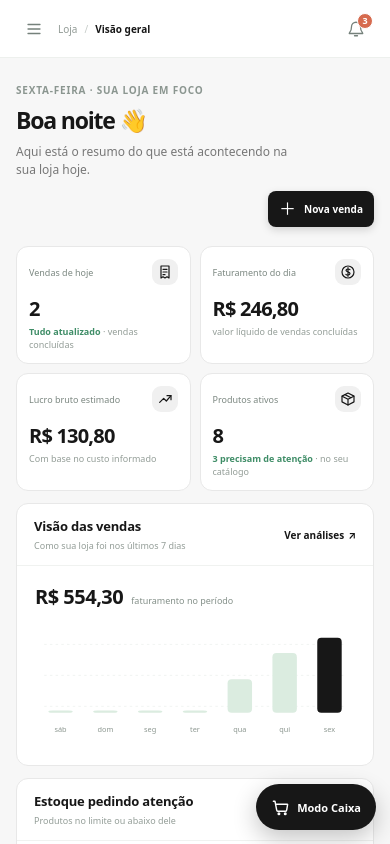
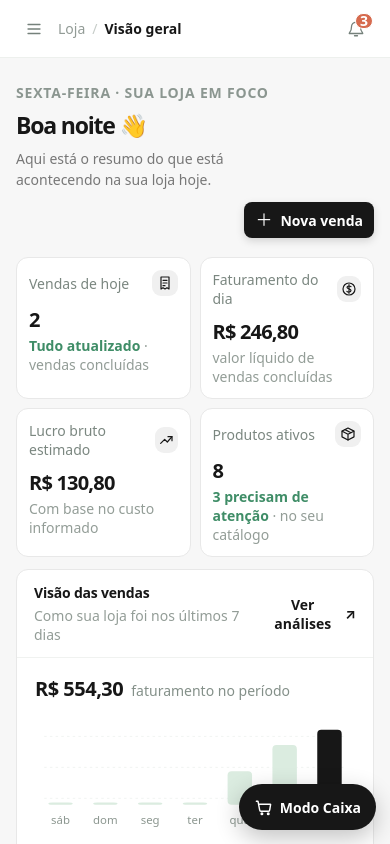
Before and after one commit to guigonzalez/balcaofacil, a website built with Vite: page index.html in a window 390 px wide. Shown: the top 844 px of the page. Built offline with nearby package versions, Linux system fonts and the light colour scheme.

Commit message:
Improve font size

```diff
--- a/styles.css
+++ b/styles.css
@@ -514,6 +514,135 @@ td strong { color: var(--ink); font-weight: 600; }
   .team-member-row { align-items: flex-start; flex-direction: column; gap: 8px; }
   .team-member-controls { width: 100%; justify-content: flex-start; flex-wrap: wrap; }
 }
+@media (max-width: 760px) {
+  .store-avatar,
+  .store-copy strong, .profile-copy strong,
+  .store-copy small, .profile-copy small,
+  .nav-caption,
+  .nav-link,
+  .nav-shortcut,
+  .nav-count,
+  .help-card strong,
+  .help-card p,
+  .profile-avatar,
+  .breadcrumbs,
+  .today-label,
+  .notification-count,
+  .stock-notification-copy strong,
+  .stock-notification-copy small,
+  .stock-notification-status,
+  .cashier-fab,
+  .sale-observation,
+  .eyebrow,
+  .page-subtitle,
+  .button,
+  .button-small,
+  .metric-top,
+  .metric-note,
+  .panel-title,
+  .panel-subtitle,
+  .text-link,
+  .chart-summary span,
+  .chart-label,
+  .chart-amount-label,
+  .analytics-toolbar label,
+  .analytics-toolbar > span,
+  .analytics-total,
+  .analytics-breakdown-label,
+  .analytics-product-name strong,
+  .analytics-product-name small,
+  .analytics-product-revenue,
+  .analytics-footnote,
+  .analytics-empty,
+  .stock-product,
+  .stock-sku,
+  .stock-level,
+  .stock-level span,
+  th,
+  td,
+  .cell-avatar,
+  .status-pill,
+  .stock-pill,
+  .table-action,
+  .search-box input,
+  .select-control, .date-control,
+  .list-count,
+  .empty-state strong,
+  .empty-state p,
+  .pos-folder-copy strong,
+  .pos-folder-copy small,
+  .pos-back-button,
+  .pos-browser-heading h2,
+  .pos-browser-heading > div > span,
+  .pos-product-name,
+  .pos-product-category,
+  .pos-product-price,
+  .pos-product-stock,
+  .cart-badge,
+  .cart-item-title,
+  .cart-item-total,
+  .cart-item-subtitle,
+  .quantity-control button,
+  .quantity-control span,
+  .cart-empty p,
+  .cart-customer,
+  .cart-customer select,
+  .cart-total-row,
+  .cart-total-row.grand,
+  .helper-note,
+  .filter-tab,
+  .cashflow-month-summary span,
+  .cashflow-settled-date,
+  .cashflow-delete-copy,
+  .customer-contact,
+  .detail-stat span,
+  .toast,
+  .toast-symbol,
+  .dialog-head p,
+  .form-field label,
+  .form-field input, .form-field select, .form-field textarea,
+  .field-hint,
+  .product-image-controls input[type="file"],
+  .product-image-remove,
+  .checkout-summary-row,
+  .checkout-summary-row.total,
+  .receipt-success > p,
+  .receipt-row,
+  .receipt-observation,
+  .auth-description,
+  .auth-form label,
+  .auth-form input,
+  .auth-message,
+  .auth-link,
+  .auth-footer,
+  .settings-section-title,
+  .team-description, .team-empty,
+  .team-member-info > strong,
+  .team-member-info > span,
+  .team-role-label,
+  .team-role-select,
+  .team-member-controls .table-action,
+  .destructive-settings > p:not(.settings-section-title), .deletion-warning,
+  .category-manager-row strong,
+  .category-manager-row small,
+  .import-preview-list li,
+  .import-preview-list li span, .import-preview-list li small,
+  .import-warning,
+  .import-sale-details,
+  .import-sale-description,
+  .page-heading > .button,
+  .app-shell.cashier-mode .pos-folder-copy strong,
+  .app-shell.cashier-mode .pos-product-name,
+  .app-shell.cashier-mode .pos-product-price,
+  .app-shell.cashier-mode .pos-product-stock,
+  .app-shell.cashier-mode .cart-panel .panel-header .table-action,
+  .app-shell.cashier-mode .cart-item-title, .app-shell.cashier-mode .cart-item-total,
+  .app-shell.cashier-mode .quantity-control span,
+  .app-shell.cashier-mode .cart-customer,
+  .app-shell.cashier-mode .cart-total-row {
+    font-size: 14px;
+  }
+}
 @media (prefers-reduced-motion: reduce) {
   *, *::before, *::after { scroll-behavior: auto !important; animation-duration: .01ms !important; animation-iteration-count: 1 !important; transition-duration: .01ms !important; }
 }
```
